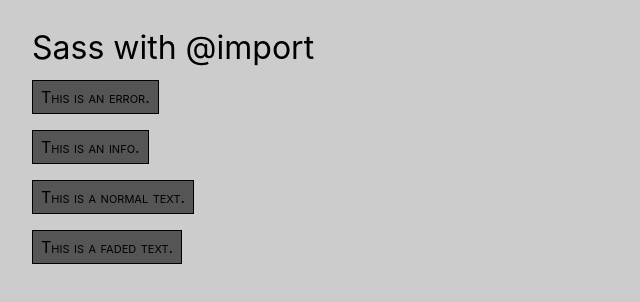
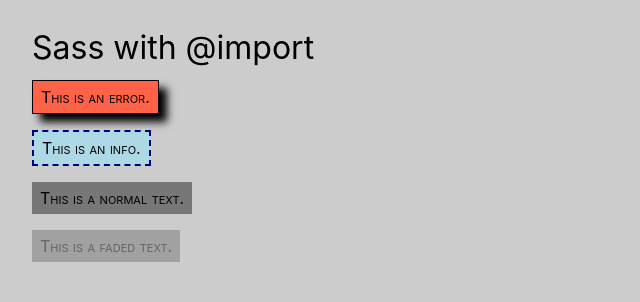
Before and after one commit to edwardtanguay/et901-sass-with-import, a React (Vite) app: page / in a window 1280 px wide. Shown: the top 302 px of the page, without its empty margins (0-640 px from the left). Built offline with nearby package versions, Linux system fonts and the light colour scheme; a web font is replaced by a local one.

Commit message:
mixins in

```diff
--- a/src/sass/abstracts/_mixins.scss
+++ b/src/sass/abstracts/_mixins.scss
@@ -1,8 +1,9 @@
-@mixin alert-text($bgcolor: #555) {
+@mixin alert-text($bgcolor: #777, $border:1px solid black ) {
 	color: black;
 	font-variant: small-caps;
 	padding: .5rem;
 	width: fit-content;
-	border: 1px solid black;
+	border:$border;
 	background-color: $bgcolor;
+	@content;
 }
--- a/src/sass/components/_messages.scss
+++ b/src/sass/components/_messages.scss
@@ -1,15 +1,19 @@
 .error-text {
-	@include alert-text;
+	@include alert-text(tomato);
+	box-shadow: 8px 8px 8px black;
 }
 
 .info-text {
-	@include alert-text;
+	@include alert-text(lightblue, 2px dashed navy);
 }
 
 .normal-text {
-	@include alert-text;
+	@include alert-text(#777, null);
 }
 
 .faded-text {
-	@include alert-text;
+	@include alert-text {
+		opacity: .5;
+		border: 0px;
+	}
 }
```
